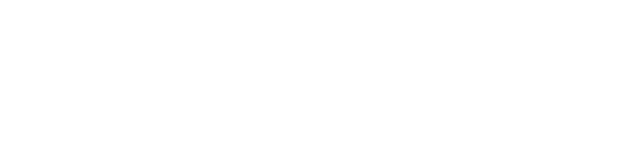
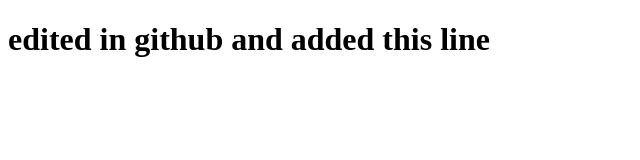
Before and after one commit to AmuCh1/My-Test-Page, a plain HTML site: page index.html in a window 1280 px wide. Shown: the whole page, without its empty margins (0-640 px from the left). Drawn offline with Linux system fonts and the light colour scheme.

Commit message:
Update index.html

```diff
--- a/index.html
+++ b/index.html
@@ -4,6 +4,6 @@
         <title>My Test Page</title>
     </head>
     <body>
-
+        <h1> edited in github and added this line </h1>
     </body>
 </html>
```
